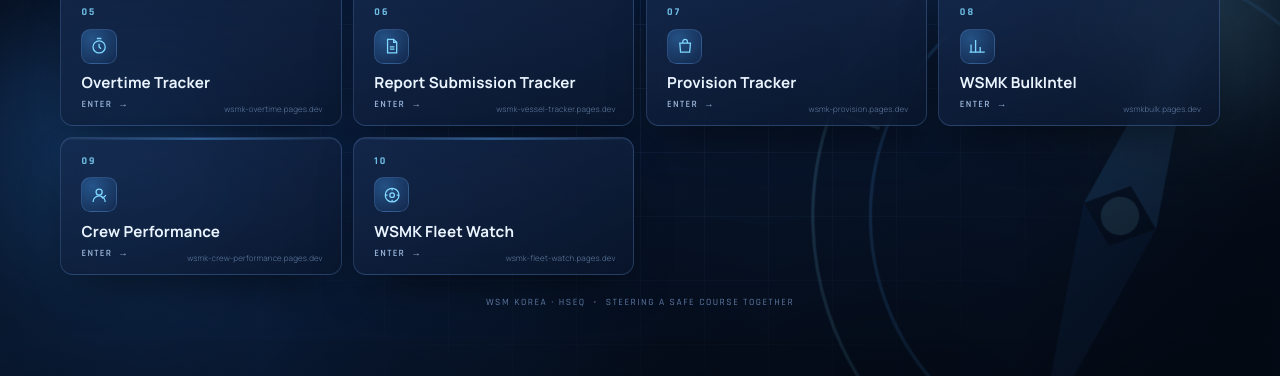
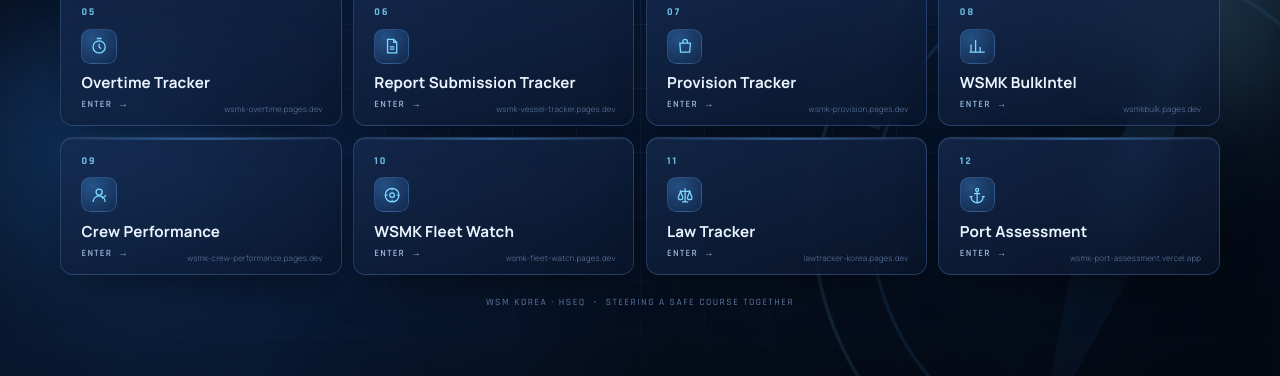
Before and after one commit to brightatsea-alt/wsmk-gateway, a plain HTML site: page index.html in a window 1280 px wide. Shown: the part 424-800 px from the top of the page. Drawn offline with Linux system fonts and the light colour scheme; a script that the page names is missing.

Commit message:
Add Law Tracker and Port Assessment cards

```diff
--- a/index.html
+++ b/index.html
@@ -182,6 +182,8 @@
   .g-in-8{animation:rise .7s 1.44s forwards}
   .g-in-9{animation:rise .7s 1.56s forwards}
   .g-in-10{animation:rise .7s 1.68s forwards}
+  .g-in-11{animation:rise .7s 1.8s forwards}
+  .g-in-12{animation:rise .7s 1.92s forwards}
 
   footer{margin-top:clamp(14px,2.6vh,46px);font-size:clamp(8.5px,1.2vh,11.5px);
     letter-spacing:.16em;text-transform:uppercase;
@@ -358,6 +360,30 @@
         </div>
         <span class="host">wsmk-fleet-watch.pages.dev</span>
       </a>
+
+      <a class="gate g-in-11" href="https://lawtracker-korea.pages.dev/" target="_blank" rel="noopener">
+        <span class="idx">11</span>
+        <span class="ic">
+          <svg viewBox="0 0 24 24"><path d="M12 3v18"/><path d="M5 7h14"/><path d="M3 15l3-8 3 8"/><path d="M15 15l3-8 3 8"/><path d="M3 15a3 3 0 006 0"/><path d="M15 15a3 3 0 006 0"/><path d="M8 21h8"/></svg>
+        </span>
+        <div>
+          <h3>Law Tracker</h3>
+          <span class="go">Enter <span class="arw">→</span></span>
+        </div>
+        <span class="host">lawtracker-korea.pages.dev</span>
+      </a>
+
+      <a class="gate g-in-12" href="https://wsmk-port-assessment.vercel.app/" target="_blank" rel="noopener">
+        <span class="idx">12</span>
+        <span class="ic">
+          <svg viewBox="0 0 24 24"><circle cx="12" cy="5" r="2"/><path d="M12 7v14"/><path d="M8 10h8"/><path d="M4 14a8 8 0 0016 0"/><path d="M2 14h4"/><path d="M18 14h4"/></svg>
+        </span>
+        <div>
+          <h3>Port Assessment</h3>
+          <span class="go">Enter <span class="arw">→</span></span>
+        </div>
+        <span class="host">wsmk-port-assessment.vercel.app</span>
+      </a>
     </div>
 
     <footer>WSM Korea · HSEQ &nbsp;•&nbsp; Steering a safe course together</footer>
```
